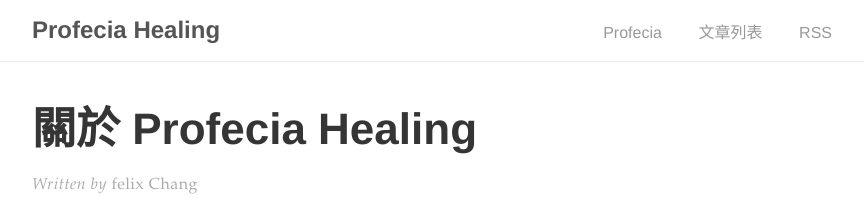
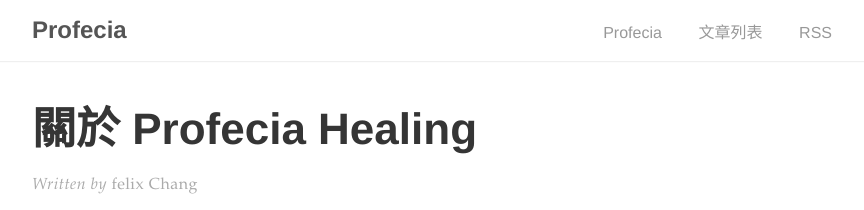
Before and after one commit to felix125/healing, a Jekyll site: the page built from about.md, in a window 1280 px wide. Shown: the top 210 px of the page, without its empty margins (208-1072 px from the left). Built offline with Jekyll 4.4.1, drawn with Linux system fonts in a browser that asks for light colours.

Commit message:
change config

```diff
--- a/_config.yml
+++ b/_config.yml
@@ -13,7 +13,7 @@
 # you will see them accessed via {{ site.title }}, {{ site.email }}, and so on.
 # You can create any custom variable you would like, and they will be accessible
 # in the templates via {{ site.myvariable }}.
-title: Profecia Healing
+title: Profecia
 description: >- # this means to ignore newlines until "baseurl:"
   Healing.
 baseurl: "/healing" # the subpath of your site, e.g. /blog
```
